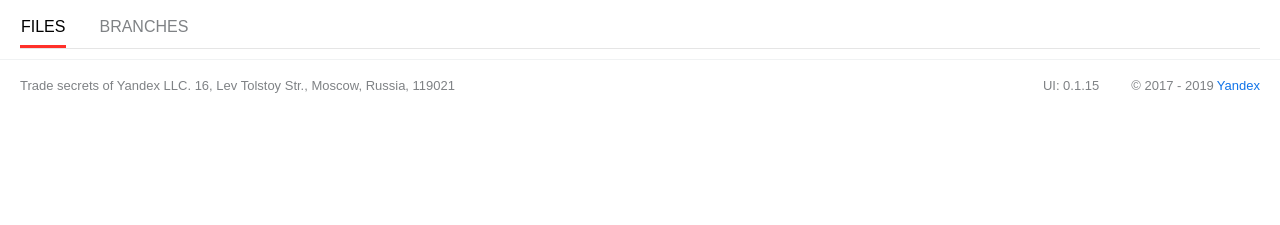
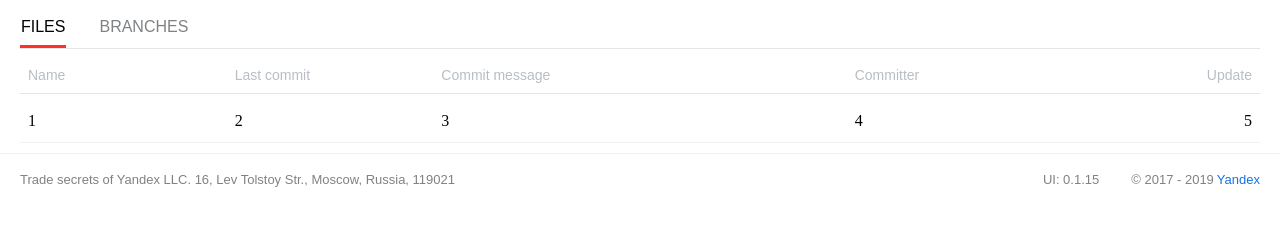
Before and after one commit to kaban270790/yndx-shri-nodejs, a website built with webpack: page public/1.1.html in a window 1280 px wide. Shown: the part 171-396 px from the top of the page. Built offline with nearby package versions, Linux system fonts and the light colour scheme.

Commit message:
Сверстал табличный блок

```diff
--- a/public/1.1.html
+++ b/public/1.1.html
@@ -12,7 +12,7 @@
         <div class="header__repository-selector selector">
             <div class="selector__content selector__content_border-b">
                 <div class="selector__text">
-                    <span class="text text_margin-r_3 text_size_14 text_l-height_18 text_width-bold">Repository</span>
+                    <span class="text text_margin-r_3 text_size_14 text_l-height_18 text_width_bold">Repository</span>
                     <span class="text text_size_14 text_l-height_18">Arc</span>
                 </div>
             </div>
@@ -39,7 +39,7 @@
             <div class="bread-crumb__slash text text_l-height_20 text_size_14 text_color_gray">
                 /
             </div>
-            <div class="bread-crumb__item text text_l-height_20 text_size_14 text_width-bold">
+            <div class="bread-crumb__item text text_l-height_20 text_size_14 text_width_bold">
                 arcanum
             </div>
         </div>
@@ -72,6 +72,56 @@
                 <span class="text text_size_16 text_color_gray text_l-height_20 text_transform_uppercase">Branches</span>
             </div>
         </div>
+        <table class="table">
+            <thead class="table__head">
+            <tr class="table__row">
+                <th class="table__cell table__cell_width_2 table__cell_border-b_dark table__cell_indent-b_8 table__cell_indent-h_8 table__cell_indent-t_16">
+                    <span class="text text_l-height_20 text_size_14 text_color_light-gray text_width_normal">
+                        Name
+                    </span>
+                </th>
+                <th class="table__cell table__cell_width_2 table__cell_border-b_dark table__cell_indent-b_8 table__cell_indent-h_8 table__cell_indent-t_16">
+                    <span class="text text_l-height_20 text_size_14 text_color_light-gray text_width_normal">
+                        Last commit
+                    </span>
+                </th>
+                <th class="table__cell table__cell_width_4 table__cell_border-b_dark table__cell_indent-b_8 table__cell_indent-h_8 table__cell_indent-t_16">
+                    <span class="text text_l-height_20 text_size_14 text_color_light-gray text_width_normal">
+                        Commit message
+                    </span>
+                </th>
+                <th class="table__cell table__cell_width_2 table__cell_border-b_dark table__cell_indent-b_8 table__cell_indent-h_8 table__cell_indent-t_16">
+                    <span class="text text_l-height_20 text_size_14 text_color_light-gray text_width_normal">
+                        Committer
+                    </span>
+                </th>
+                <th class="table__cell table__cell_width_2 table__cell_border-b_dark table__cell_indent-b_8 table__cell_indent-h_8 table__cell_indent-t_16 table__cell_align_right">
+                    <span class="text text_l-height_20 text_size_14 text_color_light-gray text_width_normal">
+                        Update
+                    </span>
+                </th>
+            </tr>
+            </thead>
+            <tbody class="table__body">
+            <tr class="table__row">
+                <td class="table__cell table__cell_width_2 table__cell_border-b_light table__cell_indent-h_8 table__cell_indent-b_12 table__cell_indent-t_18">
+                    1
+                </td>
+                <td class="table__cell table__cell_width_2 table__cell_border-b_light table__cell_indent-h_8 table__cell_indent-b_12 table__cell_indent-t_18">
+                    2
+                </td>
+                <td class="table__cell table__cell_width_4 table__cell_border-b_light table__cell_indent-h_8 table__cell_indent-b_12 table__cell_indent-t_18">
+                    3
+                </td>
+                <td class="table__cell table__cell_width_2 table__cell_border-b_light table__cell_indent-h_8 table__cell_indent-b_12 table__cell_indent-t_18">
+                    4
+                </td>
+                <td class="table__cell table__cell_width_2 table__cell_border-b_light table__cell_indent-h_8 table__cell_indent-b_12 table__cell_indent-t_18 table__cell_align_right">
+                    5
+                </td>
+            </tr>
+            </tbody>
+        </table>
     </div>
     <div class="footer">
         <div class="footer__trade-secret text text_color_gray text_size_13">
--- a/src/scss/bem/blocks.scss
+++ b/src/scss/bem/blocks.scss
@@ -9,3 +9,4 @@
 @import "branch/branch";
 @import "tab-list/tab-list";
 @import "tab/tab";
+@import "table/table";
--- /dev/null
+++ b/src/scss/bem/table/table.scss
@@ -0,0 +1,79 @@
+@import "../../params";
+
+.table {
+  display: grid;
+  border-collapse: collapse;
+  width: 100%;
+  grid-template-columns: repeat(12, 2fr);
+  @media screen and (max-width: $endPointMobile) {
+    display: flex;
+    flex-direction: column;
+  }
+
+  &__head {
+    display: contents;
+  }
+
+  &__body {
+    display: contents;
+  }
+
+  &__row {
+    display: contents;
+  }
+
+  &__cell {
+    display: flex;
+    overflow: hidden;
+    text-overflow: ellipsis;
+    white-space: nowrap;
+
+    &_width_2 {
+      grid-column-start: span 2;
+    }
+
+    &_width_4 {
+      grid-column-start: span 4;
+    }
+
+    &_border-b {
+      &_dark {
+        border-bottom: 1px solid #e5e5e5;
+      }
+
+      &_light {
+        border-bottom: 1px solid #f2f2f2;
+      }
+    }
+
+    &_align_right {
+      justify-content: flex-end;
+    }
+
+    &_indent-b {
+      &_8 {
+        padding-bottom: 8px;
+      }
+
+      &_12 {
+        padding-bottom: 12px;
+      }
+    }
+
+    &_indent-t {
+      &_16 {
+        padding-top: 16px;
+      }
+      &_18 {
+        padding-top: 18px;
+      }
+    }
+
+    &_indent-h {
+      &_8 {
+        padding-left: 8px;
+        padding-right: 8px;
+      }
+    }
+  }
+}
--- a/src/scss/bem/text/text.scss
+++ b/src/scss/bem/text/text.scss
@@ -38,8 +38,13 @@
     }
   }
 
-  &_width-bold {
-    font-weight: bold;
+  &_width {
+    &_bold {
+      font-weight: bold;
+    }
+    &_normal {
+      font-weight: normal;
+    }
   }
 
   &_margin-r_3 {
@@ -55,6 +60,10 @@
       color: #7f8285;
     }
 
+    &_light-gray {
+      color: #b8bec3;
+    }
+
     &_link {
       color: #1174e9;
     }
```
Also changed, not shown: public/build/main.css.
